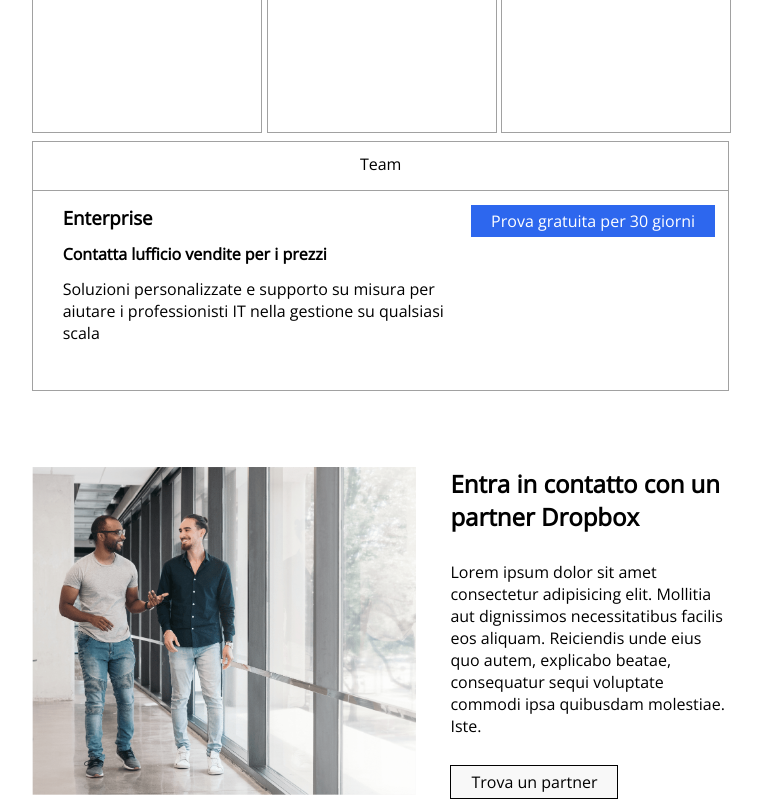
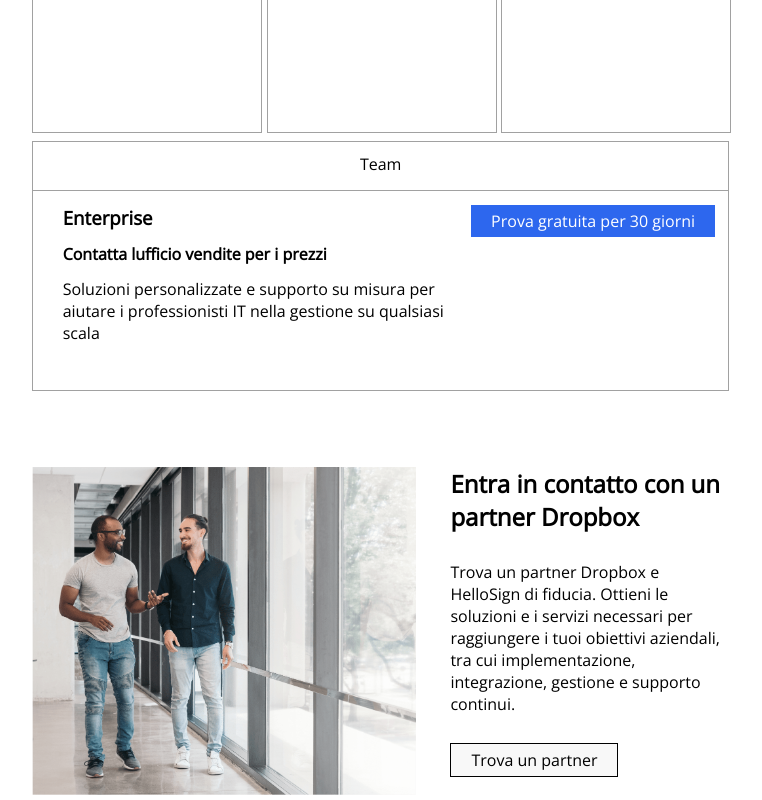
Before and after one commit to sonni46/htmlcss-dropbox, a plain HTML site: page index.html in a window 1280 px wide. Shown: the part 1783-2583 px from the top of the page, without its empty margins (224-986 px from the left). Drawn offline with nearby package versions, Linux system fonts and the light colour scheme.

Commit message:
aggiornamento

```diff
--- a/index.html
+++ b/index.html
@@ -185,7 +185,7 @@
                         <img src="img/partner.png" alt="">
                         <div class="part-contr">
                             <h2>Entra in contatto con un partner Dropbox</h2>
-                            <p>Lorem ipsum dolor sit amet consectetur adipisicing elit. Mollitia aut dignissimos necessitatibus facilis eos aliquam. Reiciendis unde eius quo autem, explicabo beatae, consequatur sequi voluptate commodi ipsa quibusdam molestiae. Iste.</p>
+                            <p>Trova un partner Dropbox e HelloSign di fiducia. Ottieni le soluzioni e i servizi necessari per raggiungere i tuoi obiettivi aziendali, tra cui implementazione, integrazione, gestione e supporto continui.</p>
                             <a id="bottone-white" href="">Trova un partner</a>
                         </div>
                     </div>
```
